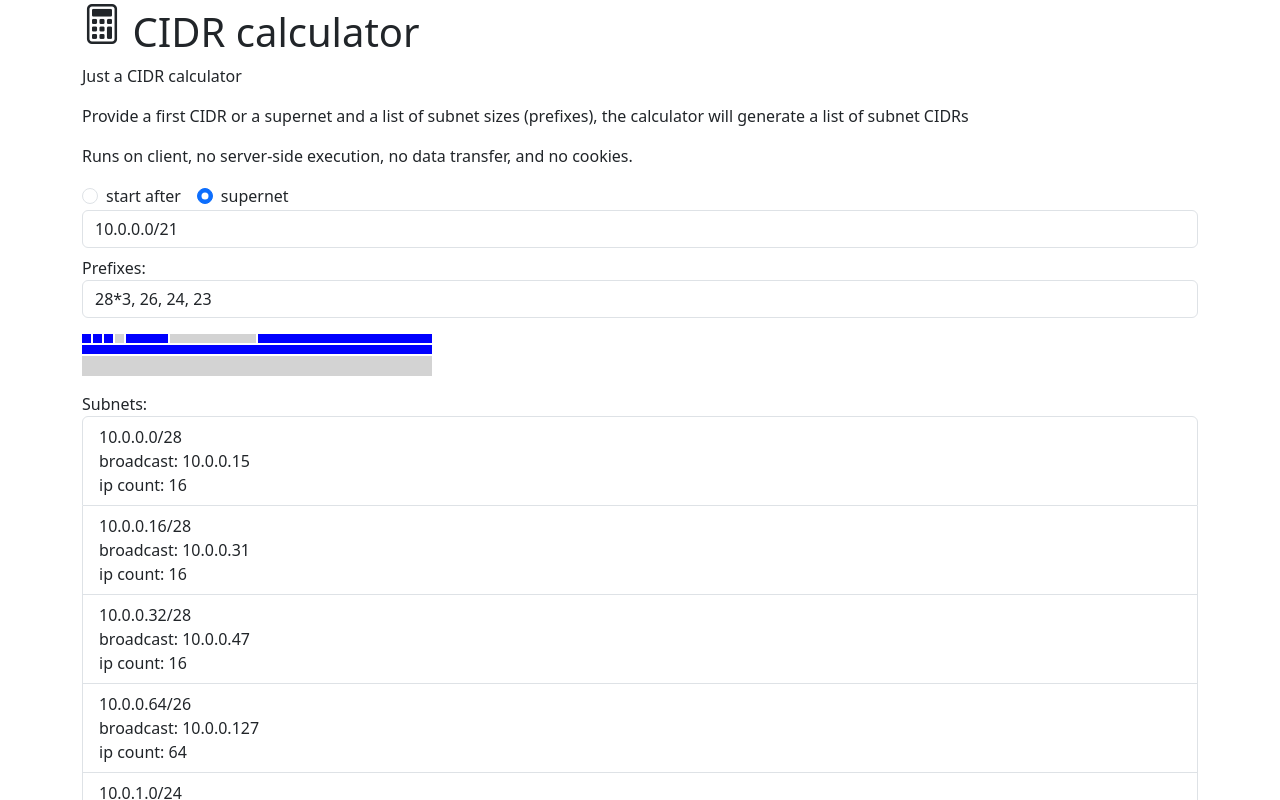
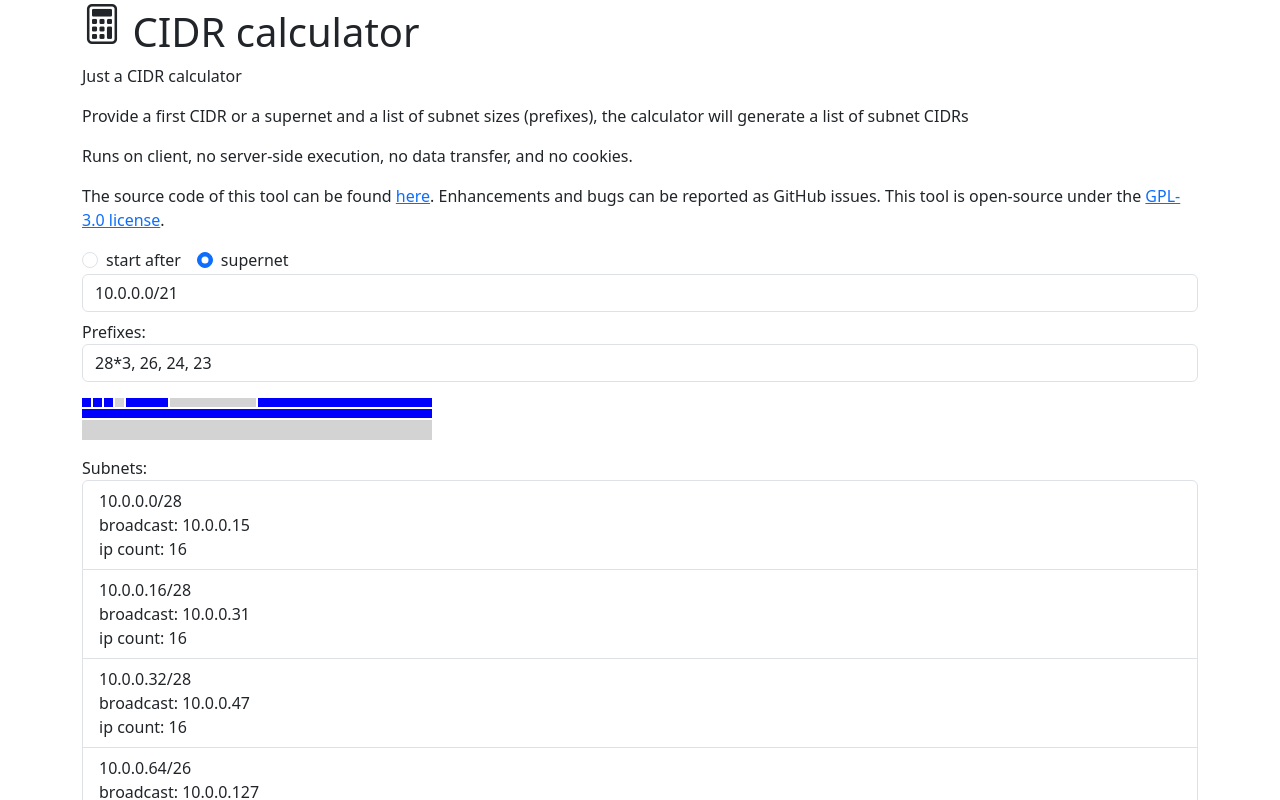
Before and after one commit to ajcross/nextCIDR, a React (Create React App) app: page / in a window 1280 px wide. Shown: the top 800 px of the page. Built offline with nearby package versions, Linux system fonts and the light colour scheme; the HTML template or start-up script is replaced by a standard one.

Commit message:
Closes #7: Adds link to the repo
Adds link to the repo on the instructions, adds also info about the license

```diff
--- a/src/App.js
+++ b/src/App.js
@@ -270,6 +270,7 @@ function CIDRForm() {
             <p> Just a CIDR calculator </p>
             <p> Provide a first CIDR or a supernet and a list of subnet sizes (prefixes), the calculator will generate a list of subnet CIDRs</p>
             <p> Runs on client, no server-side execution, no data transfer, and no cookies. </p>
+            <p> The source code of this tool can be found <a href='https://github.com/ajcross/nextCIDR'>here</a>. Enhancements and bugs can be reported as GitHub issues. This tool is open-source under the <a href='https://www.gnu.org/licenses/gpl-3.0.html'>GPL-3.0 license</a>. </p>
             <div>
                 <Form>
                     <Form.Check
```
